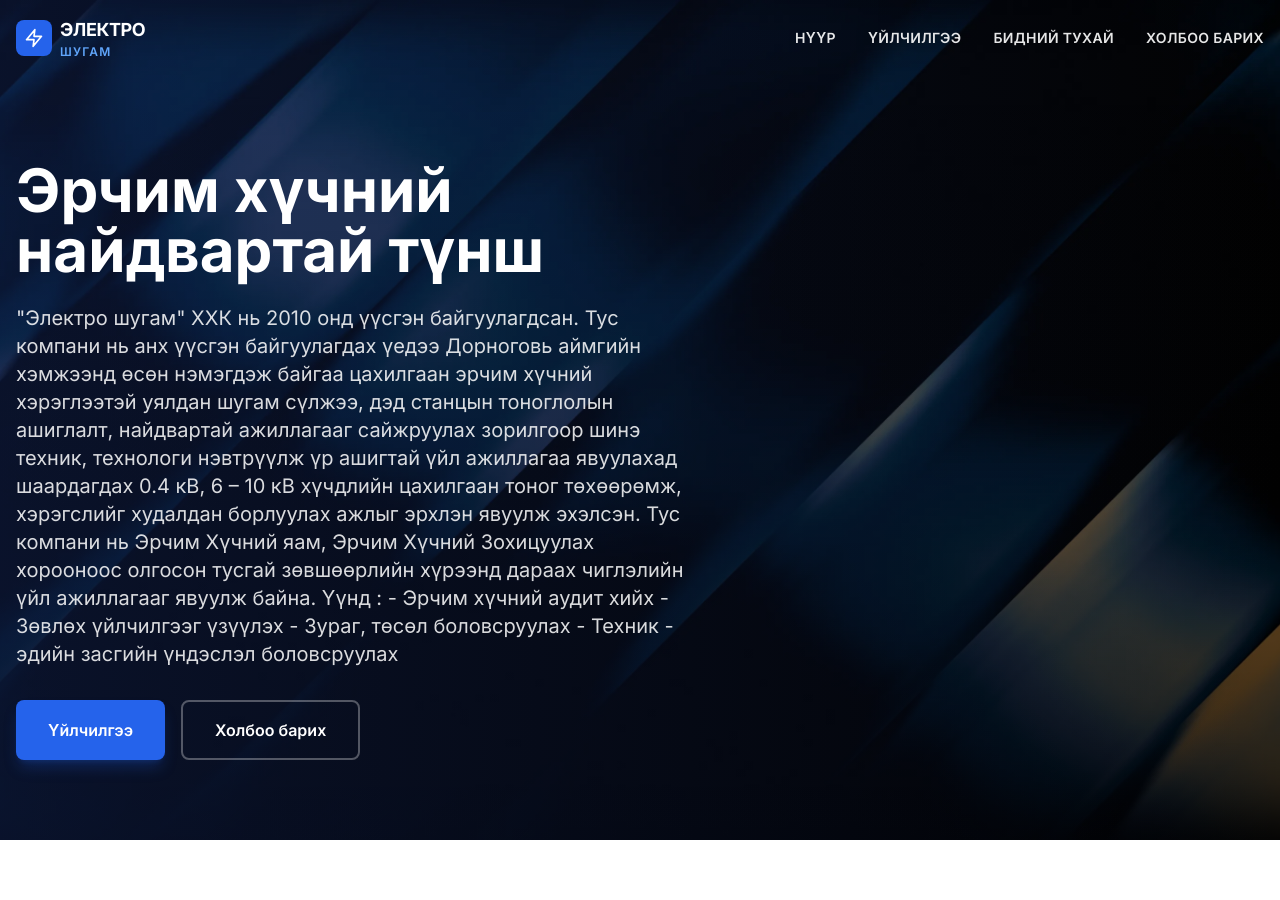
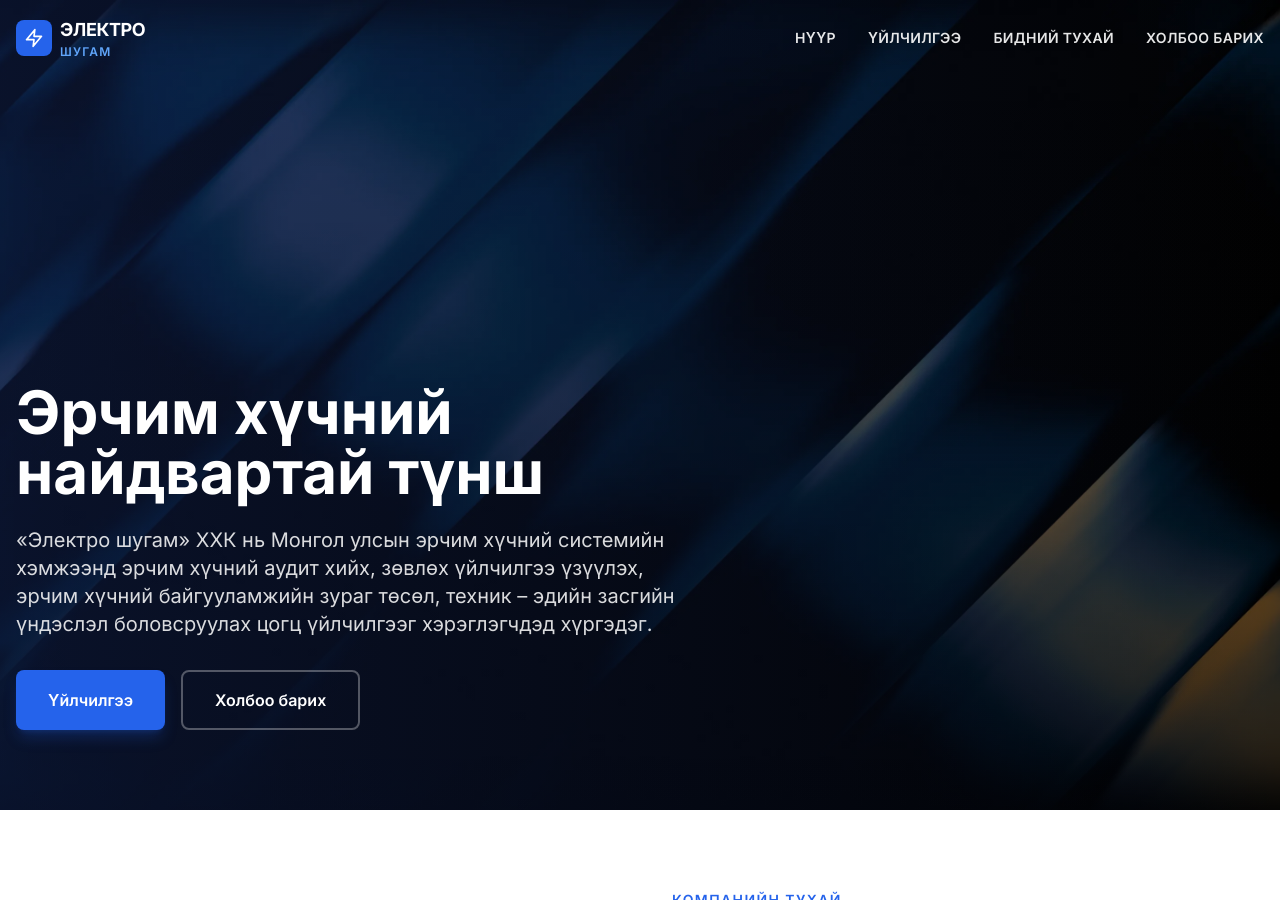
Before and after one commit to electroshugam/electroshugam_web_new, a Jekyll site: the page built from index.html, in a window 1280 px wide and 900 px high. Built offline with Jekyll 4.4.1, drawn with Linux system fonts in a browser that asks for light colours; nearby versions of some CDN libraries; some of the changed text lies outside the part shown.

Commit message:
fig update

```diff
--- a/index.html
+++ b/index.html
@@ -17,17 +17,7 @@ body_class: hero-dark
   <div class="container mx-auto px-4 pb-20 pt-40 z-10 relative">
     <div class="max-w-3xl">
       <h1 class="text-4xl md:text-5xl lg:text-6xl font-bold leading-tight mb-6">Эрчим хүчний найдвартай түнш</h1>
-      <p class="text-lg md:text-xl text-white/85 leading-relaxed max-w-2xl mb-8">"Электро шугам" ХХК нь 2010 онд үүсгэн байгуулагдсан. Тус компани нь анх үүсгэн байгуулагдах үедээ Дорноговь аймгийн хэмжээнд өсөн нэмэгдэж байгаа цахилгаан эрчим хүчний хэрэглээтэй уялдан шугам сүлжээ, дэд станцын тоноглолын ашиглалт, найдвартай ажиллагааг сайжруулах зорилгоор шинэ техник, технологи нэвтрүүлж үр ашигтай үйл ажиллагаа явуулахад шаардагдах 0.4 кВ, 6 – 10 кВ хүчдлийн цахилгаан тоног төхөөрөмж, хэрэгслийг худалдан борлуулах ажлыг эрхлэн явуулж эхэлсэн.
-
-Тус компани нь Эрчим Хүчний яам, Эрчим Хүчний Зохицуулах хорооноос олгосон тусгай зөвшөөрлийн хүрээнд дараах чиглэлийн үйл ажиллагааг явуулж байна. Үүнд :
-
-- Эрчим хүчний аудит хийх
-
-- Зөвлөх үйлчилгээг үзүүлэх
-
-- Зураг, төсөл боловсруулах
-
-- Техник - эдийн засгийн үндэслэл боловсруулах</p>
+      <p class="text-lg md:text-xl text-white/85 leading-relaxed max-w-2xl mb-8">«Электро шугам» ХХК нь Монгол улсын эрчим хүчний системийн хэмжээнд эрчим хүчний аудит хийх, зөвлөх үйлчилгээ үзүүлэх, эрчим хүчний байгууламжийн зураг төсөл, техник – эдийн засгийн үндэслэл боловсруулах цогц үйлчилгээг хэрэглэгчдэд хүргэдэг.</p>
       <div class="flex flex-wrap gap-4">
         <a href="{{ '/services/' | relative_url }}" class="inline-flex items-center px-8 py-4 bg-blue-600 hover:bg-blue-700 text-white font-semibold rounded-lg transition-all shadow-lg shadow-blue-600/25 hover:shadow-blue-600/40 text-base">Үйлчилгээ</a>
         <a href="{{ '/contact/' | relative_url }}" class="inline-flex items-center px-8 py-4 border-2 border-white/30 hover:border-white text-white font-semibold rounded-lg transition-all hover:bg-white/10 text-base">Холбоо барих</a>
```
Also changed, not shown: other parts of index.html (+6 -1 lines).
